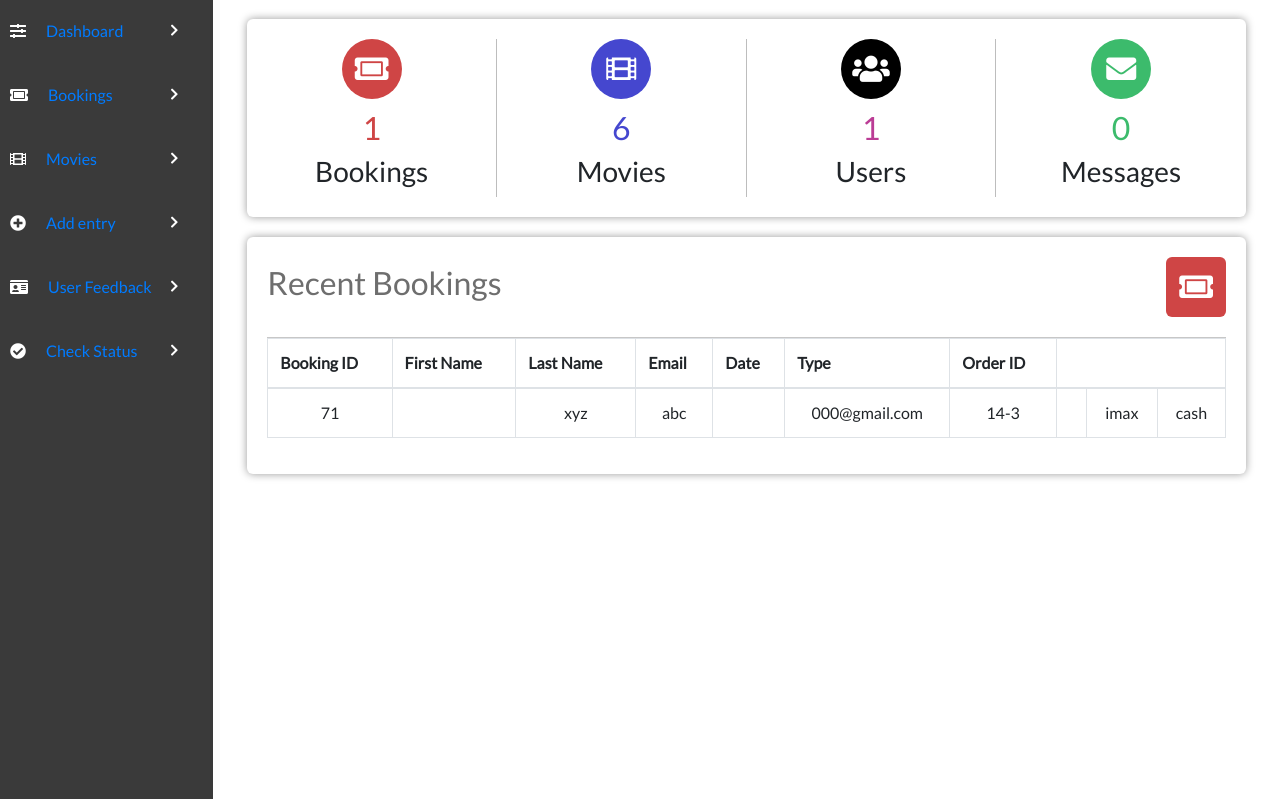
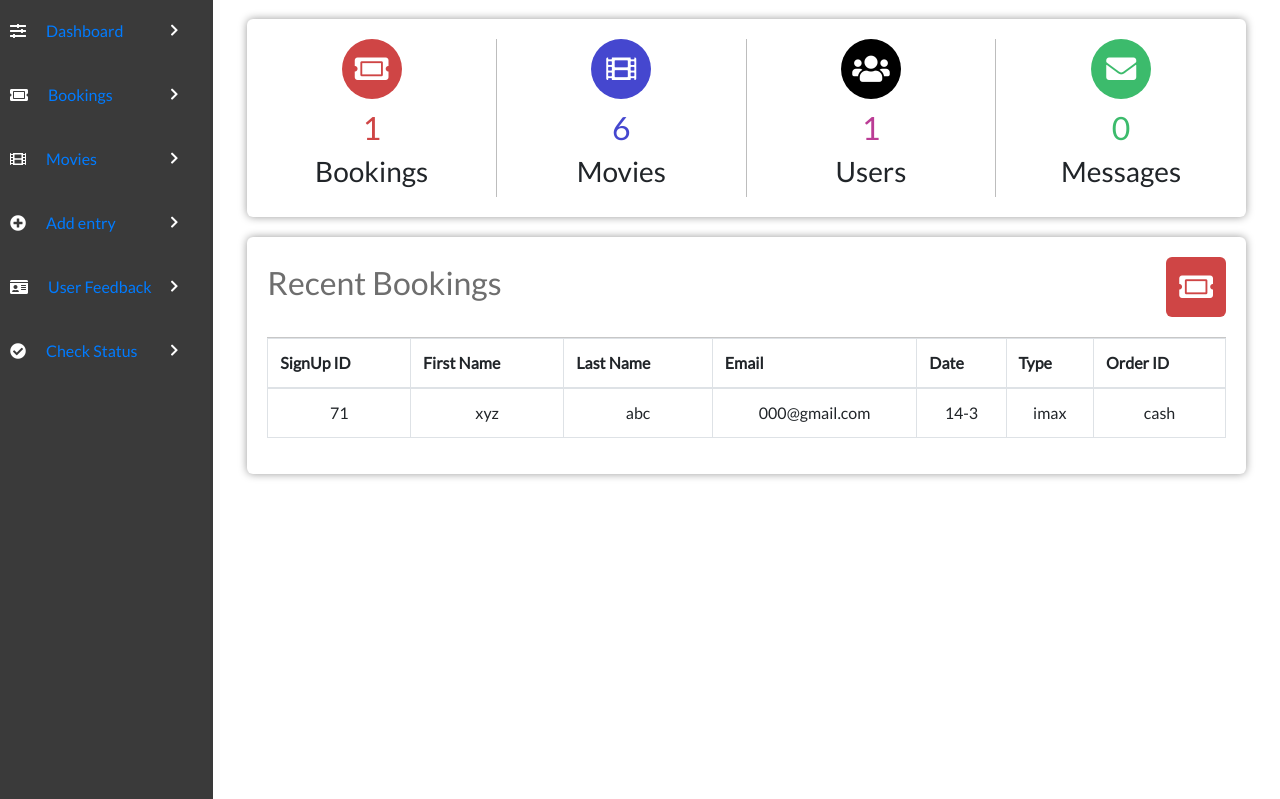
Before and after one commit to AltoSaxJack/SSUW, a PHP site: page /PaytmKit/admin/admin.php in a window 1280 px wide. Shown: the part 65-864 px from the top of the page. Run offline with PHP 8.4, Linux system fonts and the light colour scheme; a user stored in the database is signed in; data comes from the database, SQL or seed files in the repository; data that the repository does not hold is empty; some libraries are stand-ins or nearby versions.

Commit message:
Update admin.php

```diff
--- a/admin/admin.php
+++ b/admin/admin.php
@@ -70,7 +70,7 @@ if (!isset($_SESSION['uname'])) {
                     <div class="admin-panel-section-content">
                         <table class="table table-bordered" id="dataTable" width="100%" cellspacing="0">
                             <tr>
-                                <th>Booking ID</th>
+                                <th>SignUp ID</th>
                                <!-- <th>Movie ID</th>-->
                                 <th>First Name</th>
                                 <th>Last Name</th>
@@ -103,13 +103,13 @@ if (!isset($_SESSION['uname'])) {
                                 ?>
                                     <tr align="center">
                                         <td><?php echo $bookingid; ?></td>
-                                        <td><?php echo $movieID; ?></td>
+                                         <!--<td><?php //echo $movieID; ?></td>-->
                                         <td><?php echo $bookingFName; ?></td>
                                         <td><?php echo $bookingLName; ?></td>
-                                        <td><?php echo $mobile; ?></td>
+                                        <!-- <td><?php //echo $mobile; ?></td>-->
                                         <td><?php echo $email; ?></td>
                                         <td><?php echo $date; ?></td>
-                                        <td><?php echo $theatre; ?></td>
+                                        <!--<td><?php //echo $theatre; ?></td>-->
                                         <td><?php echo $type; ?></td>
                                         <td><?php echo $ORDERID; ?></td>
                                     </tr>
```
